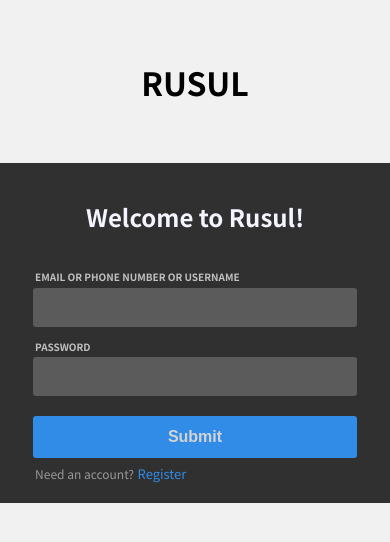
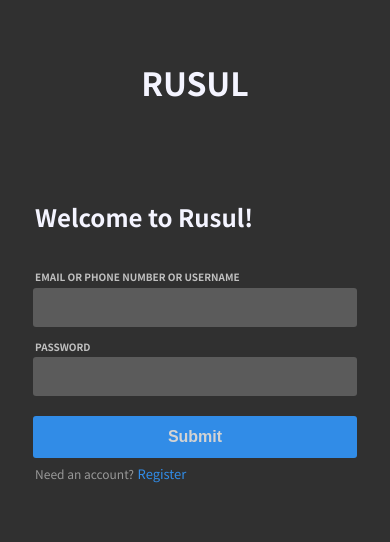
Before and after one commit to tharunsamael/RUSUL, a React app: page /login in a window 390 px wide. Built offline with nearby package versions, Linux system fonts and the light colour scheme.

Commit message:
Adjustment 3 respo design

```diff
--- a/src/Login/Loginbox.css
+++ b/src/Login/Loginbox.css
@@ -1,6 +1,7 @@
 @media all and (max-width: 493px) {
   .brand {
     margin-top: 15%;
+    color: #f4f4ff;
   }
 
   .inline {
@@ -13,7 +14,8 @@
     padding-top: 4%;
     padding-bottom: 4%;
     color: #f4f4ff;
-    text-align: center;
+    text-align: left;
+    margin-left: 9%;
   }
 }
 
--- a/src/Signup/Signupbox.css
+++ b/src/Signup/Signupbox.css
@@ -1,6 +1,7 @@
 @media all and (max-width: 493px) {
   .brand {
     margin-top: 15%;
+    color: #f4f4ff;
   }
   .outline {
     background-color: #303030;
@@ -12,7 +13,8 @@
     padding-top: 4%;
     padding-bottom: 4%;
     color: #f4f4ff;
-    text-align: center;
+    text-align: left;
+    margin-left: 9%;
   }
 }
 
--- a/src/index.css
+++ b/src/index.css
@@ -12,7 +12,7 @@ html {
   body {
     margin: 0;
     height: 100%;
-    background-color: #f1f1f1;
+    background-color: #303030;
   }
 }
 @media all and (min-width: 493px) {
```
